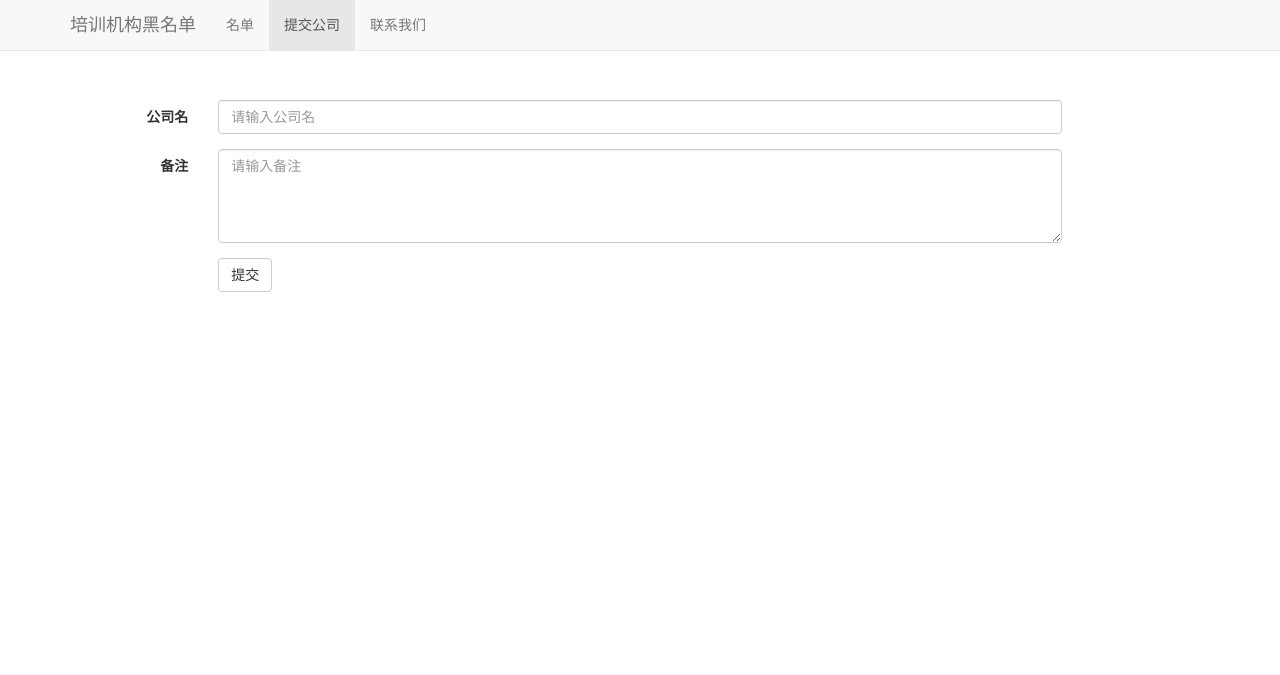
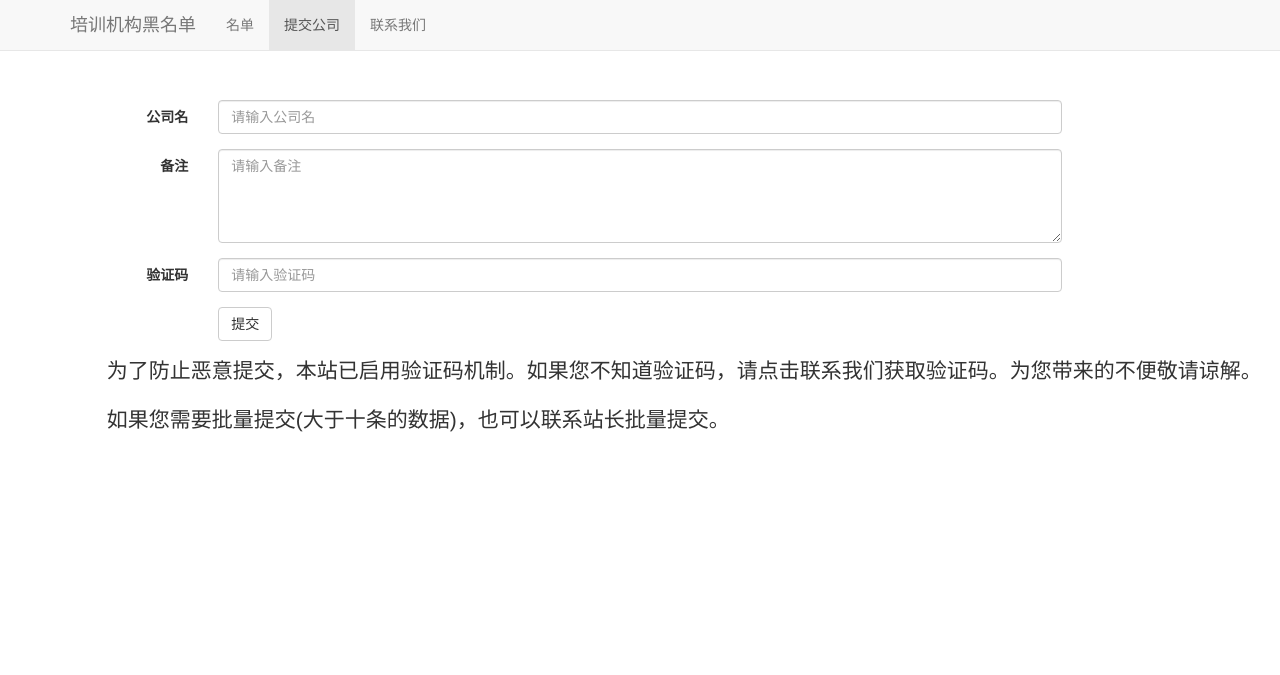
Before and after one commit to Macuilxochitl/blacklist, a Django app: page /submit/ in a window 1280 px wide. Shown: the top 675 px of the page. Run offline with Django 3.2, Linux system fonts and the light colour scheme; some libraries are stand-ins or nearby versions.

Commit message:
新增验证码机制，以免恶意提交。

```diff
--- a/bl/templates/submit.html
+++ b/bl/templates/submit.html
@@ -4,24 +4,33 @@
 <div id="comForm">
 <form class="form-horizontal" role="form">
   <div class="form-group">
-    <label for="firstname" class="col-sm-2 control-label">公司名</label>
+    <label class="col-sm-2 control-label">公司名</label>
     <div class="col-sm-8">
-      <input type="text" class="form-control" id="firstname" placeholder="请输入公司名" v-model="companyName">
+      <input type="text" class="form-control" placeholder="请输入公司名" v-model="companyName">
     </div>
   </div>
   <div class="form-group">
-    <label for="lastname" class="col-sm-2 control-label">备注</label>
+    <label class="col-sm-2 control-label">备注</label>
     <div class="col-sm-8">
       <textarea class="form-control" placeholder="请输入备注" rows="4" v-model="companyNote"></textarea>
     </div>
   </div>
 
   <div class="form-group">
+    <label class="col-sm-2 control-label">验证码</label>
+    <div class="col-sm-8">
+      <input type="text" class="form-control" placeholder="请输入验证码" v-model="code">
+    </div>
+
+  </div>
+  <div class="form-group">
     <div class="col-sm-offset-2 col-sm-8">
       <button type="submit" class="btn btn-default" v-on:click="submit();">提交</button>
     </div>
   </div>
 </form>
+  <p class="lead col-sm-offset-1">为了防止恶意提交，本站已启用验证码机制。如果您不知道验证码，请点击联系我们获取验证码。为您带来的不便敬请谅解。</p>
+   <p class="lead col-sm-offset-1">如果您需要批量提交(大于十条的数据)，也可以联系站长批量提交。</p>
 </div>
 
 {% endblock %}
@@ -53,6 +62,7 @@
     params.append('mode', 'add');
     params.append('name', FormVue.companyName);
     params.append('note', FormVue.companyNote);
+    params.append('code', FormVue.code);
     axios.post('/handle/', params,{headers: {'X-CSRFTOKEN': getCSRFtoken()}}).then(function (response) {
           console.log(response);
        })
@@ -66,6 +76,7 @@
     data:{
       companyName:"",
       companyNote:"",
+      code:"",
     }
   });
 
--- a/bl/views.py
+++ b/bl/views.py
@@ -34,12 +34,13 @@ def handle(request):
 		mode=p['mode']
 		companyName=p['name']
 		companyNote=p['note']
+		code=p['code']
 		if companyNote=="":
 			companyNote="无备注或收集自网络"
 	except:
 		print("fail")
 		return render(request,"fail.html")
-	if companyName=="" or companyNote=="":
+	if companyName=="" or companyNote=="" or code!="50":
 		print("empty data")
 		return render(request,"fail.html")
 	print("get data,"+mode+","+companyName+","+companyNote+"")
```
Also changed, not shown: bl/DataProcessing.py (added).
